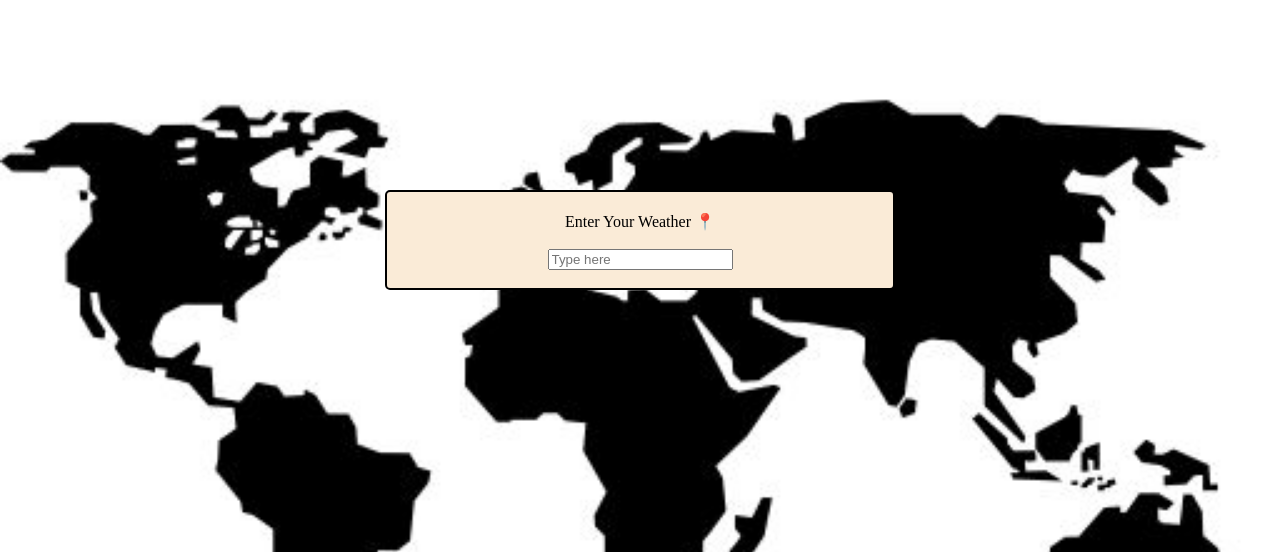
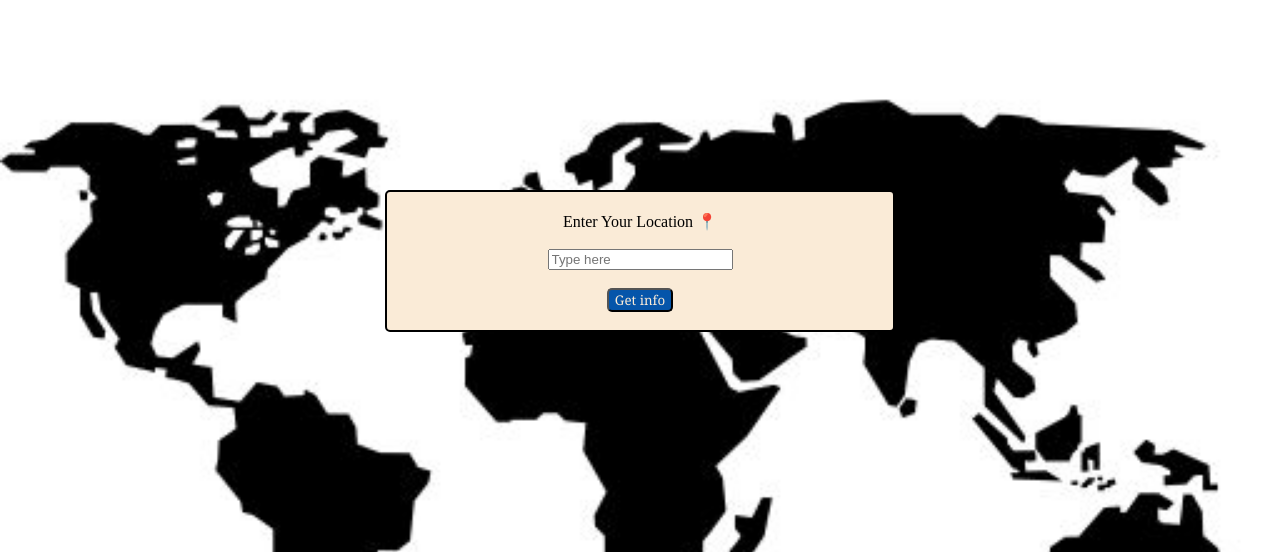
Before and after one commit to subramaniyasiva/Knowtheweather, a Django app: page / in a window 1280 px wide. Shown: the top 552 px of the page. Run offline with Django 5.2, Linux system fonts and the light colour scheme.

Commit message:
working app

```diff
--- a/WEA/static/a.css
+++ b/WEA/static/a.css
@@ -25,3 +25,9 @@ body{
     border-radius: 5px;
 
 }
+.btn{
+    background-color:rgb(5, 85, 170);
+    border-radius: 5px;
+    font-family: Cambria, Cochin, Georgia, Times, 'Times New Roman', serif;
+    color: antiquewhite;
+}
--- a/WEA/templates/home.html
+++ b/WEA/templates/home.html
@@ -6,8 +6,35 @@
     </head>
     <body>
         <div class="box">
-            <label for="location">Enter Your Weather &#128205;</label><br><br>
+            <label for="location">Enter Your Location &#128205;</label><br><br>
             <input type="text" id="location" placeholder="Type here"><br><br>
+            <button onclick="gw()" class="btn">Get info</button><br><br>
         </div>
+        <script>
+            function gw() {
+                const apiKey = "919db4a6e4538c824af0f54d58fafda8";
+                const city = document.getElementById('location').value;
+
+                if (!city) {
+                    alert('Please enter a city!!!');
+                    return;
+                }
+
+                const currentWeatherUrl = `https://api.openweathermap.org/data/2.5/weather?q=${city}&appid=${apiKey}`;
+
+                // Fetch the weather data
+                fetch(currentWeatherUrl)
+                    .then(response => response.json())
+                    .then(data => {
+                        console.log(data);  // Log the data to see if it's being fetched correctly
+                        alert(`Weather in ${city}: ${data.weather[0].description}`);
+                    })
+                    .catch(error => {
+                        console.error('Error:', error);
+                        alert('Failed to fetch weather data. Please try again.');
+                    });
+            }
+
+        </script>
     </body>
 </html>
```
